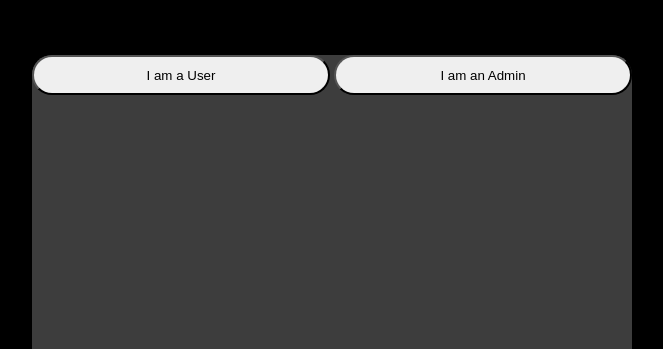
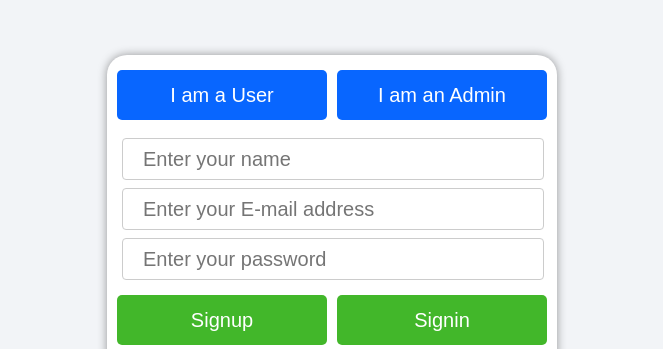
Before and after one commit to An1ketGupta/Course_Selling_App, a website: page frontend/index.html in a window 1280 px wide. Shown: the part 145-494 px from the top of the page, without its empty margins (418-1081 px from the left). Drawn offline with nearby package versions, Linux system fonts and the light colour scheme; a web font is replaced by a local one.

Commit message:
Made some front end modification

```diff
--- a/frontend/index.css
+++ b/frontend/index.css
@@ -4,23 +4,62 @@
 }
 
 body{
-   background-color: black;
+   background-color: #f2f4f7;
    height: auto;
    scroll-behavior: smooth;
 }
 
 #signin-box{
-    color: white;
-    background-color: #3d3d3d;
+    background-color: white;
     height: 350px;
-    width: 600px;
+    width: 450px;
     border-radius: 20px;
-    margin-left: 450px;
+    margin-left: 525px;
+    box-shadow: inset;
+    box-shadow: 0px 0px 10px rgba(0, 0, 0, 0.393);
     margin-top: 200px;
 }
 
+#buttons{
+    display: flex;
+    justify-content: center;
+    gap: 10px;
+}
+
+.choose-button{
+    margin-top: 15px;
+    color: white;
+    font-size: 20px;
+    font-weight: 400;
+    border: none;
+    background-color: #0866ff;
+    width: 210px;
+    height: 50px;
+    border-radius: 5px;
+    cursor: pointer;
+}
+
+.inputs{
+    height: 40px;
+    width: 400px;
+    font-size: 20px;
+    color: #1d2129;
+    margin-left: 15px;
+    margin-top: 8px;
+    padding-left: 20px;
+    border-radius: 4px;
+    border: 1px solid #ccc
+}
+
 .signin-button{
-    width: 298px;
-    height: 40px;
-    border-radius: 20px;
+    margin-top: 15px;
+    color: white;
+    font-size: 20px;
+    font-weight: 400;
+    border: none;
+    background-color: #42b72a;
+    width: 210px;
+    height: 50px;
+    border-radius: 5px;
+    cursor: pointer;
 }
--- a/frontend/index.html
+++ b/frontend/index.html
@@ -4,10 +4,31 @@
        Couse Selling app
     </title>
     <link rel="stylesheet" href="./index.css">
+    <link rel="preconnect" href="https://fonts.googleapis.com">
+    <link rel="preconnect" href="https://fonts.gstatic.com" crossorigin>
+    <link href="https://fonts.googleapis.com/css2?family=Bebas+Neue&family=Exile&family=IM+Fell+English:ital@0;1&display=swap" rel="stylesheet">
     <body>
-        <div id="signin-box">
-            <button class="signin-button" id="user-button" onclick="">I am a User</button>
-            <button class="signin-button" id="admin-button" onclick="">I am an Admin</button>
+        <script src="https://cdn.jsdelivr.net/npm/axios/dist/axios.min.js"></script>
+        <script src="./script.js"></script>
+        <div id="signin-box" style="display: block;">
+            <div id="buttons">
+                <button class="choose-button" id="user-button" onclick="show_signup('u')">I am a User</button>
+                <button class="choose-button" id="admin-button" onclick="show_signup('a')">I am an Admin</button>
+            </div>
+            <div id="details" style="margin-top: 10px;">
+                <div><input class="inputs" id="name-input" type="text" placeholder="Enter your name"></div>
+                <div><input class="inputs" id="email-input" type="text" placeholder="Enter your E-mail address"></div>
+                <div><input class="inputs" id="password-input" type="text" placeholder="Enter your password"></div>
+            </div>
+            <div style="display: flex; justify-content: center; gap: 10px;">
+                <button class="signin-button " onclick="signup()">Signup</button>
+                <button class="signin-button" onclick="signin()">Signin</button>
+            </div>
+            <div style="font-family: 'IM Fell English', serif;font-weight: 400; font-style: normal;margin-top: 10px; font-size: 30px; font-weight: 300;margin-left: 45px;">
+                Welcome to Aniket Courses</div>
+        </div>
+        <div id="website-page">
+
         </div>
     </body>
 </html>
--- a/frontend/script.js
+++ b/frontend/script.js
@@ -0,0 +1,59 @@
+let user = null
+
+function show_signup(worker){
+    if(worker == 'u'){
+       user = "user"
+       alert("You selected user.")
+    }
+    else{
+       alert("You selected admin.")
+        user = "admin"
+    }
+    console.log(user)
+}
+
+async function signup(){
+    let name = document.getElementById("name-input").value
+    let email = document.getElementById("email-input").value
+    let password = document.getElementById("password-input").value
+    let response = null
+    if(user == 'user')
+        response = await axios.post("http://127.0.0.1:3000/user/signup",{
+            name: name,
+            email: email,
+            password: password
+        })
+    else{
+        response = await axios.post("http://127.0.0.1:3000/admin/signup",{
+            name: name,
+            email: email,
+            password: password
+        })
+    }
+    alert(response.data.message)
+}
+
+async function signin(){
+    let name = document.getElementById("name-input").value
+    let email = document.getElementById("email-input").value
+    let password = document.getElementById("password-input").value
+    console.log(email + password)
+    let response = null
+    if(user == 'user')
+        response = await axios.post("http://127.0.0.1:3000/user/signin",{
+            email: email,
+            password: password
+        })
+    else{
+        response = await axios.post("http://127.0.0.1:3000/admin/signin",{
+            email: email,
+            password: password
+        })
+    }
+    if(response.data.message && response.data.message == "Done"){
+
+    }
+    else{
+        alert(response.data.message)
+    }
+}
--- a/package.json
+++ b/package.json
@@ -12,6 +12,7 @@
   "dependencies": {
     "bcrypt": "^6.0.0",
     "cors": "^2.8.5",
+    "dotenv": "^16.5.0",
     "express": "^5.1.0",
     "jsonwebtoken": "^9.0.2",
     "mongoose": "^8.15.0",
```
Also changed, not shown: admin.js (+17 -8 lines), config.js (+6 -2 lines), index.js (+6 -2 lines), user.js (+13 -4 lines), 2 other files.
